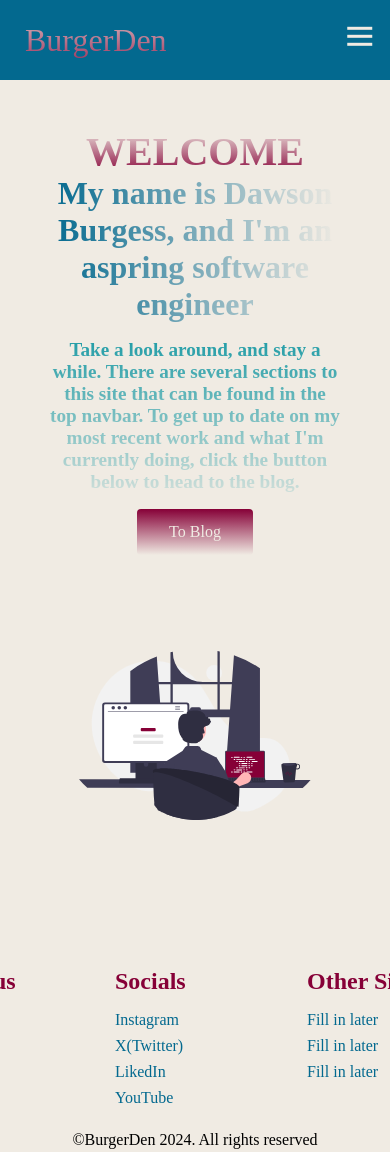
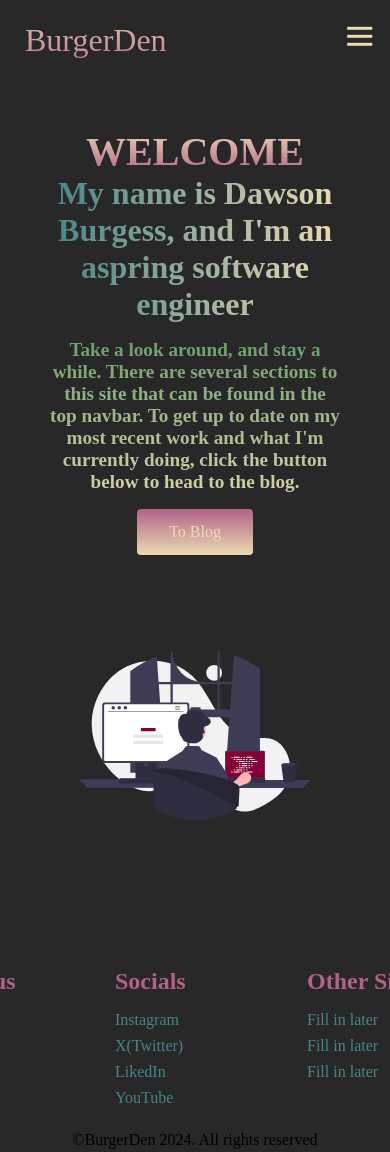
Before and after one commit to dawson-b23/dawson-b23.github.io, a plain HTML site: page index.html in a window 390 px wide. Shown: the top 1152 px of the page. Drawn offline with Linux system fonts and the light colour scheme.

Commit message:
main
changed to gruvbox dark

```diff
--- a/styles.css
+++ b/styles.css
@@ -8,7 +8,7 @@
 
 /* NAVBAR SECTION */
 .navbar {
-    background: #03698f;
+    background: #282828; /* Gruvbox bg */
     height: 80px;
     display: flex;
     justify-content: center;
@@ -16,7 +16,6 @@
     font-size: 19px;
     position: sticky;
     top: 0;
-    /* will ensure that navbar is always at the top of the page*/
     z-index: 999;
 }
 
@@ -32,8 +31,8 @@
 }
 
 #navbar__logo {
-    background-color: #0098ff;
-    background-image: linear-gradient(to top, #860037 0%, #f0ebe3 100%);
+    background-color: #d79921; /* Gruvbox yellow */
+    background-image: linear-gradient(to top, #b16286 0%, #ebdbb2 100%); /* Purple to fg */
     background-size: 100%;
     -webkit-background-clip: text;
     -moz-background-clip: text;
@@ -62,7 +61,7 @@
 }
 
 .navbar__links {
-    color: #f0ebe3;
+    color: #ebdbb2; /* Gruvbox fg */
     display: flex;
     align-items: center;
     justify-content: center;
@@ -90,17 +89,17 @@
     border: none;
     outline: none;
     border-radius: 5px;
-    background-color: #860037;
-    color: #f0ebe3;
+    background-color: #b16286; /* Gruvbox purple */
+    color: #ebdbb2; /* Gruvbox fg */
 }
 
 .button:hover {
-    background: #adbcc1;
+    background: #a89984; /* Gruvbox gray */
     transition: all 0.3s ease;
 }
 
 .navbar__links:hover {
-    color: #860037;
+    color: #d79921; /* Gruvbox yellow */
     transition: all 0.3s ease;
 }
 
@@ -125,14 +124,13 @@
         top: -1000px;
         opacity: 0;
         transition: all 0.5s ease;
-        /* viewport height */
         height: 50vh;
         z-index: -1;
-        background: #03698f;
+        background: #282828; /* Gruvbox bg */
     }
 
     .navbar__menu.active {
-        background: #03698f;
+        background: #282828; /* Gruvbox bg */
         top: 100%;
         opacity: 1;
         transition: all 0.5s ease;
@@ -150,7 +148,7 @@
         height: 3px;
         margin: 5px auto;
         transition: all 0.5s ease-in-out;
-        background: #f0ebe3;
+        background: #ebdbb2; /* Gruvbox fg */
     }
 
     .navbar__item {
@@ -204,7 +202,7 @@
 
 /* MAIN PAGE CSS */
 .main {
-    background-color: #f0ebe3;
+    background-color: #282828; /* Gruvbox bg */
 }
 
 .main__container {
@@ -222,8 +220,8 @@
 
 .main__content h1 {
     font-size: 6rem;
-    background-color: #860037;
-    background-image: linear-gradient(to top, #860037 0%, #f0ebe3 100%);
+    background-color: #b16286; /* Gruvbox purple */
+    background-image: linear-gradient(to top, #b16286 0%, #ebdbb2 100%); /* Purple to fg */
     background-size: 100%;
     -webkit-background-clip: text;
     -moz-background-clip: text;
@@ -233,7 +231,7 @@
 
 .main__content h2 {
     font-size: 3rem;
-    background-image: linear-gradient(to right, #03698f 0%, #f0ebe3 100%);
+    background-image: linear-gradient(to right, #458588 0%, #ebdbb2 100%); /* Blue to fg */
     background-size: 100%;
     -webkit-background-clip: text;
     -moz-background-clip: text;
@@ -242,7 +240,7 @@
 }
 
 .main__content p {
-    background-image: linear-gradient(to bottom, #229da7 0%, #f0ebe3 120%);
+    background-image: linear-gradient(to bottom, #689d6a 0%, #ebdbb2 120%); /* Aqua to fg */
     background-size: 100%;
     -webkit-background-clip: text;
     -moz-background-clip: text;
@@ -255,12 +253,12 @@
 
 .main__btn {
     font-size: 1rem;
-    background-image: linear-gradient(to bottom, #860037 0%, #f0ebe3 100%);
+    background-image: linear-gradient(to bottom, #b16286 0%, #ebdbb2 100%); /* Purple to fg */
     margin-top: 1rem;
     padding: 14px 32px;
     border: none;
     border-radius: 4px;
-    color: #f0ebe3;
+    color: #ebdbb2; /* Gruvbox fg */
     cursor: pointer;
     position: relative;
     transition: all 0.5s;
@@ -270,7 +268,7 @@
 .main__btn a {
     position: relative;
     z-index: 2;
-    color: #f0ebe3;
+    color: #ebdbb2; /* Gruvbox fg */
     text-decoration: none;
 }
 
@@ -281,13 +279,13 @@
     left: 0;
     width: 0;
     height: 100%;
-    background: #03698f;
+    background: #458588; /* Gruvbox blue */
     transition: all 0.3s;
     border-radius: 4px;
 }
 
 .main__btn:hover {
-    color: #f0ebe3;
+    color: #ebdbb2; /* Gruvbox fg */
 }
 
 .main__btn:hover:after {
@@ -301,7 +299,6 @@
 #main__img {
     height: 80%;
     width: 80%;
-
 }
 
 /* MOBILE RESPONSIVENESS */
@@ -338,7 +335,7 @@
 
 /* FOOTER */
 .footer__container {
-    background-color: #f0ebe3;
+    background-color: #282828; /* Gruvbox bg */
     padding: 5rem 0;
     display: flex;
     flex-direction: column;
@@ -372,17 +369,17 @@
 }
 
 .footer__link--items > h2 {
-    color: #860037;
+    color: #b16286; /* Gruvbox purple */
 }
 
 .footer__link--items a {
-    color: #03698f;
+    color: #458588; /* Gruvbox blue */
     text-decoration: none;
     margin-bottom: 0.5rem;
 }
 
 .footer__link--items a:hover {
-    color: #860037;
+    color: #d79921; /* Gruvbox yellow */
     transition: 0.3s ease-out;
 }
 
@@ -391,6 +388,4 @@
     .footer__links {
         padding-top: 2rem;
     }
-
-
 }
```
